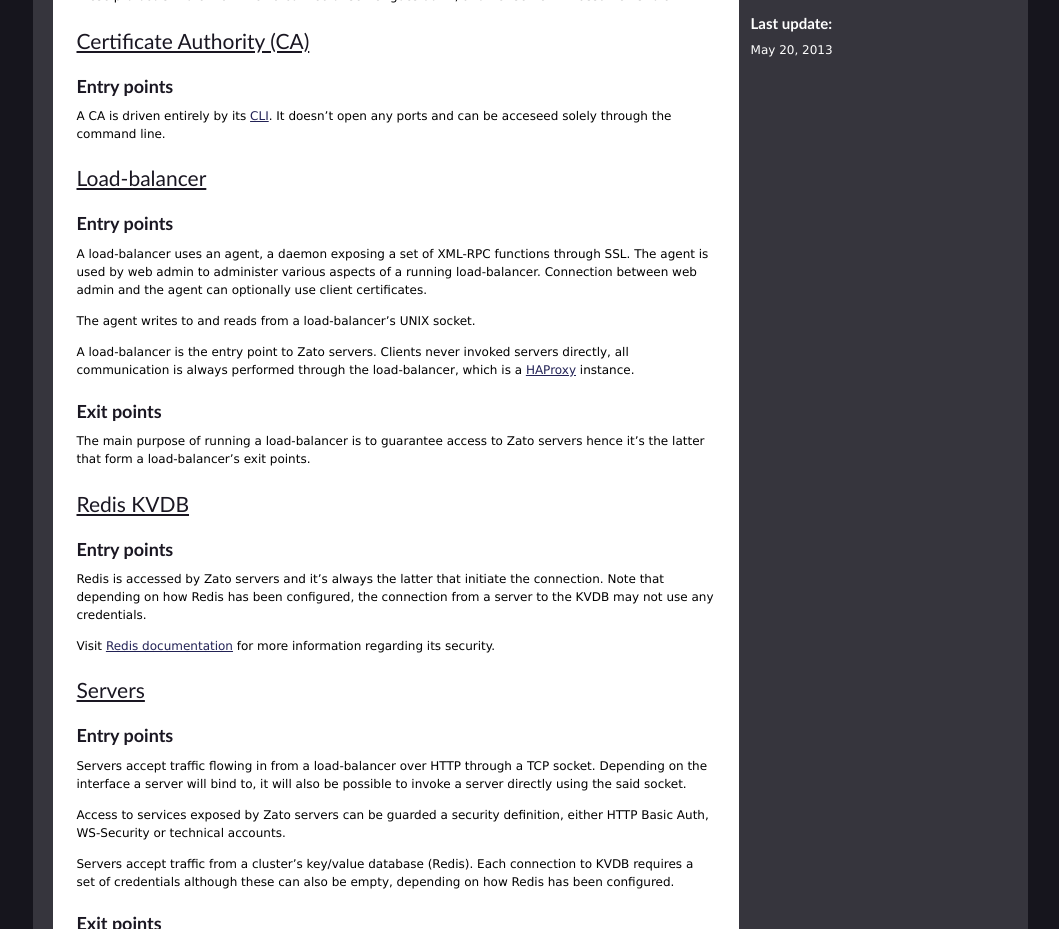
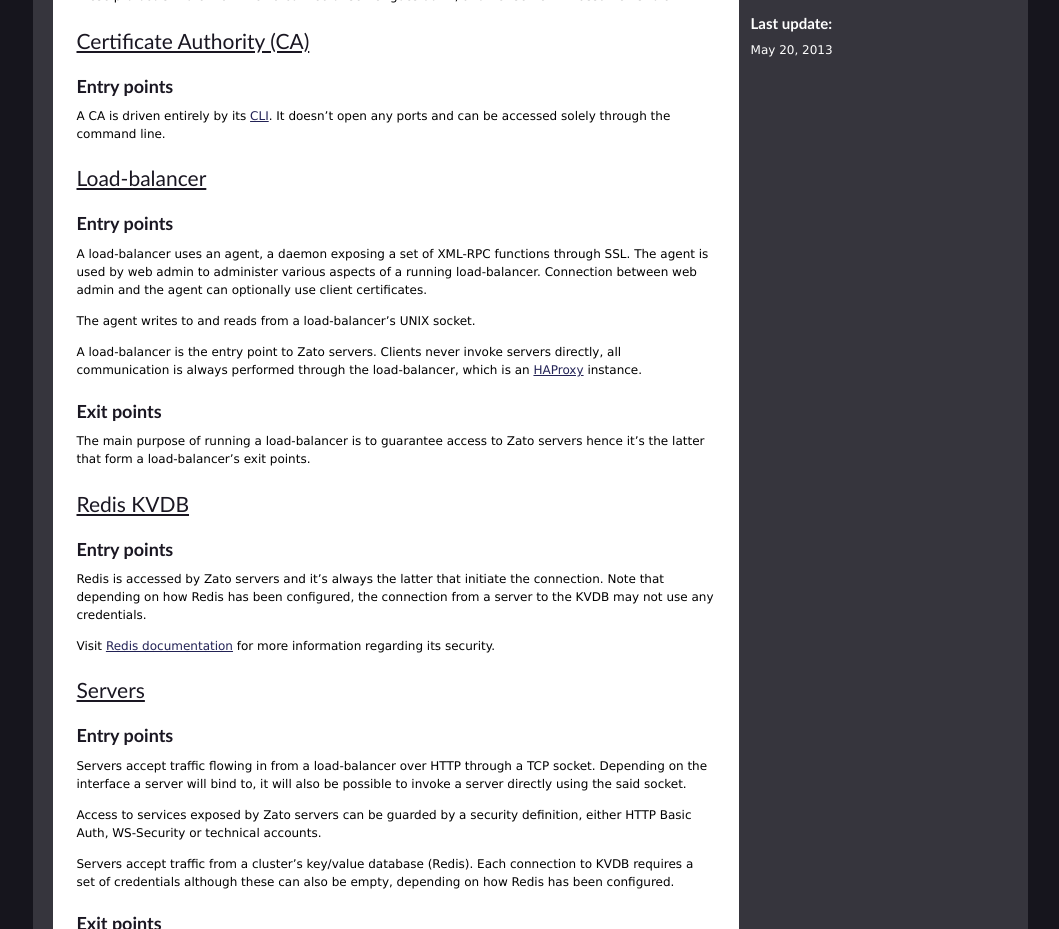
Before and after one commit to rfdiazpr/zato-docs, a Sphinx documentation site: the page built from sphinx/security/attack-surface.txt, in a window 1280 px wide. Shown: the part 585-1514 px from the top of the page, without its empty margins (110-1169 px from the left). Built offline with Sphinx 7.4.7, drawn with Linux system fonts in a browser that asks for light colours.

Commit message:
Fixed typos

```diff
--- a/sphinx/security/attack-surface.txt
+++ b/sphinx/security/attack-surface.txt
@@ -42,7 +42,7 @@
 ~~~~~~~~~~~~
 
 A CA is driven entirely by its :doc:`CLI </admin/cli/index>`. It doesn't open
-any ports and can be acceseed solely through the command line.
+any ports and can be accessed solely through the command line.
 
 Load-balancer
 -------------
@@ -57,9 +57,9 @@
 
 The agent writes to and reads from a load-balancer's UNIX socket.
 
-A load-balancer is the entry point to Zato servers. Clients never invoked servers
+A load-balancer is the entry point to Zato servers. Clients never invoke servers
 directly, all communication is always performed through the load-balancer,
-which is a `HAProxy <http://haproxy.1wt.eu/>`_ instance.
+which is an `HAProxy <http://haproxy.1wt.eu/>`_ instance.
 
 Exit points
 ~~~~~~~~~~~
@@ -89,7 +89,7 @@
 socket. Depending on the interface a server will bind to, it will also be possible
 to invoke a server directly using the said socket.
 
-Access to services exposed by Zato servers can be guarded a security definition,
+Access to services exposed by Zato servers can be guarded by a security definition,
 either HTTP Basic Auth, WS-Security or technical accounts.
 
 Servers accept traffic from a cluster's key/value database (Redis). Each connection
```
